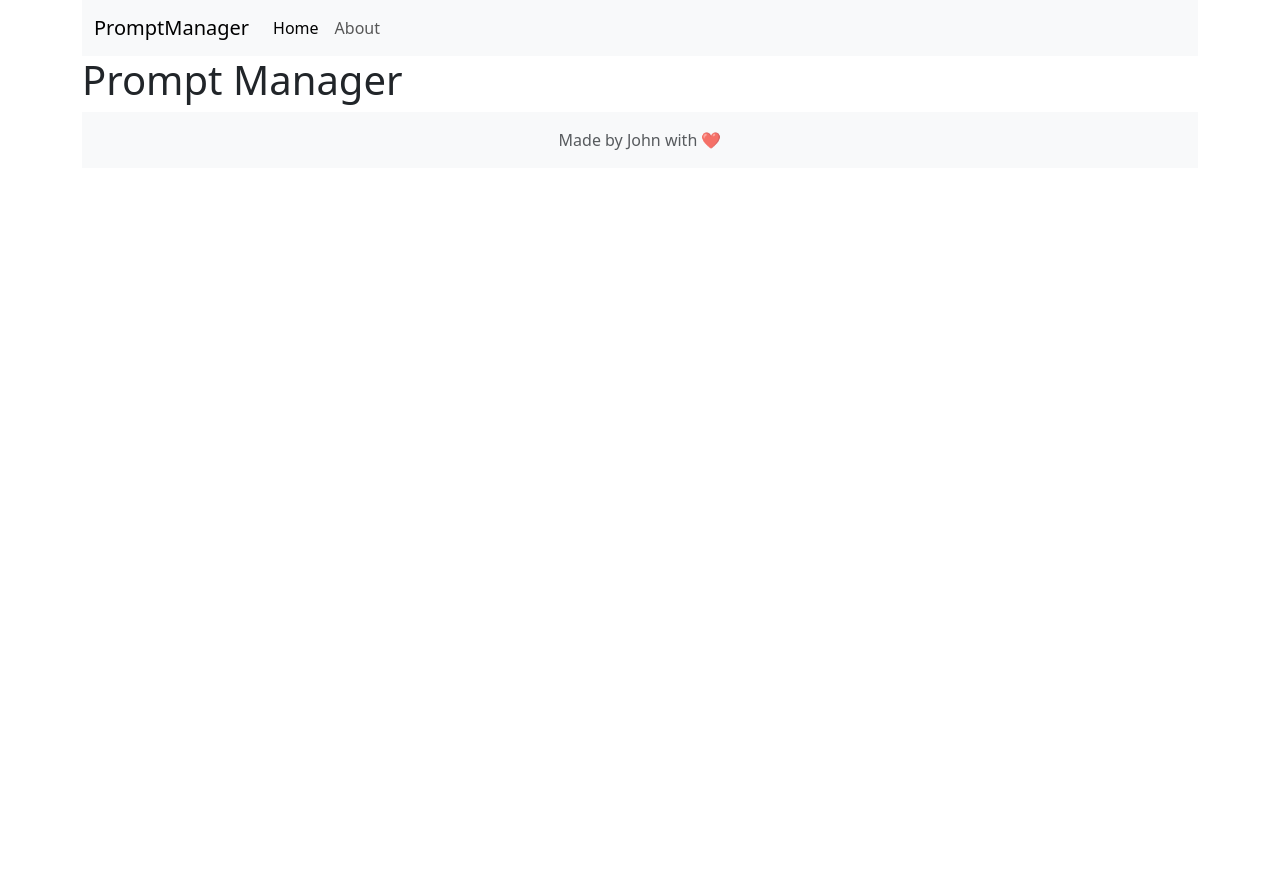
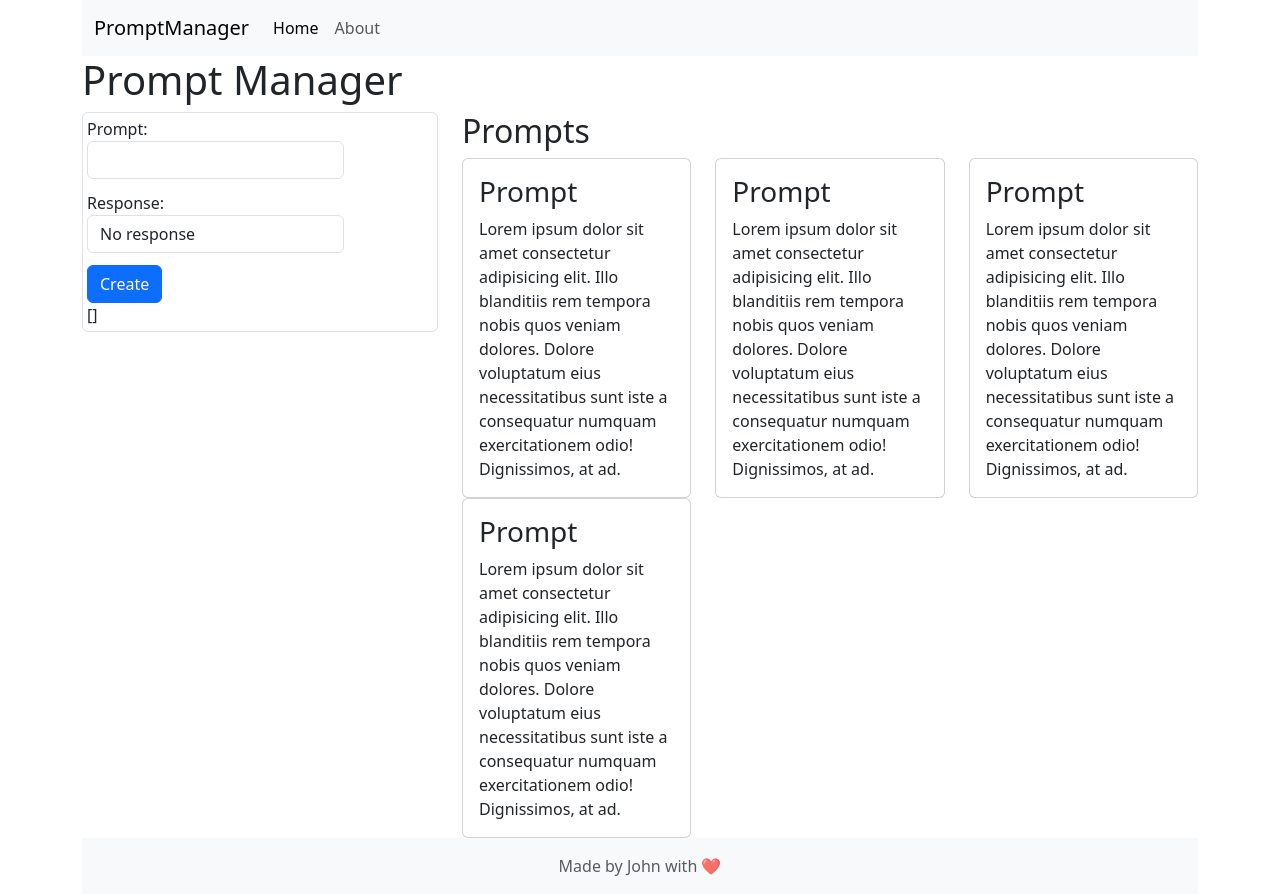
Before and after one commit to john-guerra/prompt-storer-vite, a React (Vite) app: page / in a window 1280 px wide. Before the commit the page ends 800 px from the top, so only its background shows below. Built offline with nearby package versions, Linux system fonts and the light colour scheme.

Commit message:
Drawing the prompts manually

```diff
--- /dev/null
+++ b/src/components/CreatePromptForm.jsx
@@ -0,0 +1,64 @@
+import React, { Component } from "react";
+
+export default class CreatePromptForm extends Component {
+  constructor(props) {
+    super(props);
+
+    this.state = {
+      prompts: [],
+    };
+  }
+
+  onCreate = (event) => {
+    event.preventDefault();
+
+    const formData = new FormData(event.target);
+
+    console.log("onCreate", Object.fromEntries(formData));
+
+    this.setState({
+      prompts: [...this.state.prompts, Object.fromEntries(formData)],
+    });
+  };
+
+  render() {
+    return (
+      <div className="border rounded p-1">
+        <form action="/" onSubmit={this.onCreate}>
+          <div className="mb-1">
+            <label className="form-label">
+              Prompt:
+              <input
+                type="text"
+                className="form-control"
+                name="prompt"
+                required
+              />
+            </label>
+          </div>
+
+          <div className="mb-1">
+            <label className="form-label">
+              Response:
+              <input
+                type="text"
+                className="form-control"
+                name="response"
+                required
+                defaultValue="No response"
+              />
+            </label>
+          </div>
+
+          <div>
+            <button type="submit" className="btn btn-primary">
+              Create
+            </button>
+          </div>
+        </form>
+
+        <div>{JSON.stringify(this.state.prompts)}</div>
+      </div>
+    );
+  }
+}
--- /dev/null
+++ b/src/components/PromptGallery.jsx
@@ -0,0 +1,75 @@
+import React, { Component } from "react";
+
+export default class PromptGallery extends Component {
+  render() {
+    return (
+      <div className="row">
+        <div className="col-lg-4 col-sm-6 col-12">
+          <div className="card">
+            <div className="card-body">
+              <h3 className="card-title">Prompt</h3>
+              <div className="card-text">
+                Lorem ipsum dolor sit amet consectetur adipisicing elit. Illo
+                blanditiis rem tempora nobis quos veniam dolores. Dolore
+                voluptatum eius necessitatibus sunt iste a consequatur numquam
+                exercitationem odio! Dignissimos, at ad.
+              </div>
+            </div>
+          </div>
+        </div>
+        {/* /card */}
+
+
+        <div className="col-lg-4 col-sm-6 col-12">
+          <div className="card">
+            <div className="card-body">
+              <h3 className="card-title">Prompt</h3>
+              <div className="card-text">
+                Lorem ipsum dolor sit amet consectetur adipisicing elit. Illo
+                blanditiis rem tempora nobis quos veniam dolores. Dolore
+                voluptatum eius necessitatibus sunt iste a consequatur numquam
+                exercitationem odio! Dignissimos, at ad.
+              </div>
+            </div>
+          </div>
+        </div>
+        {/* /card */}
+
+
+        <div className="col-lg-4 col-sm-6 col-12">
+          <div className="card">
+            <div className="card-body">
+              <h3 className="card-title">Prompt</h3>
+              <div className="card-text">
+                Lorem ipsum dolor sit amet consectetur adipisicing elit. Illo
+                blanditiis rem tempora nobis quos veniam dolores. Dolore
+                voluptatum eius necessitatibus sunt iste a consequatur numquam
+                exercitationem odio! Dignissimos, at ad.
+              </div>
+            </div>
+          </div>
+        </div>
+        {/* /card */}
+
+
+        <div className="col-lg-4 col-sm-6 col-12">
+          <div className="card">
+            <div className="card-body">
+              <h3 className="card-title">Prompt</h3>
+              <div className="card-text">
+                Lorem ipsum dolor sit amet consectetur adipisicing elit. Illo
+                blanditiis rem tempora nobis quos veniam dolores. Dolore
+                voluptatum eius necessitatibus sunt iste a consequatur numquam
+                exercitationem odio! Dignissimos, at ad.
+              </div>
+            </div>
+          </div>
+        </div>
+        {/* /card */}
+
+
+
+      </div>
+    );
+  }
+}
--- /dev/null
+++ b/src/fragments/Footer.jsx
@@ -0,0 +1,13 @@
+import React, { Component } from "react";
+
+export default class Footer extends Component {
+  render() {
+    return (
+      <footer className="bg-body-tertiary text-center p-3">
+        <div className="container">
+          <span className="text-muted">Made by John with ❤️</span>
+        </div>
+      </footer>
+    );
+  }
+}
--- a/src/pages/IndexPage.jsx
+++ b/src/pages/IndexPage.jsx
@@ -3,6 +3,8 @@ import React, { Component } from "react";
 import BaseTemplate from "../templates/BaseTemplate";
 
 import "./App.css";
+import CreatePromptForm from "../components/CreatePromptForm";
+import PromptGallery from "../components/PromptGallery";
 
 class IndexPage extends Component {
   render() {
@@ -10,6 +12,18 @@ class IndexPage extends Component {
       <div className="App">
         <BaseTemplate>
           <h1>Prompt Manager</h1>
+
+          <section>
+            <div className="row">
+              <div className="col-md-4 col-12">
+                <CreatePromptForm />
+              </div>
+              <div className="col-md-8 col-12">
+                <h2>Prompts</h2>
+                <PromptGallery />
+              </div>
+            </div>
+          </section>
         </BaseTemplate>
       </div>
     );
--- a/src/templates/BaseTemplate.jsx
+++ b/src/templates/BaseTemplate.jsx
@@ -2,6 +2,7 @@ import React, { Component } from "react";
 import PropTypes from "prop-types";
 
 import NavBar from "../fragments/NavBar";
+import Footer from "../fragments/Footer";
 
 class BaseTemplate extends Component {
   render() {
@@ -9,11 +10,7 @@ class BaseTemplate extends Component {
       <div className="PromptManager">
         <NavBar />
         {this.props.children}
-        <footer className="bg-body-tertiary text-center p-3">
-          <div className="container">
-            <span className="text-muted">Made by John with ❤️</span>
-          </div>
-        </footer>
+        <Footer />
       </div>
     );
   }
```
